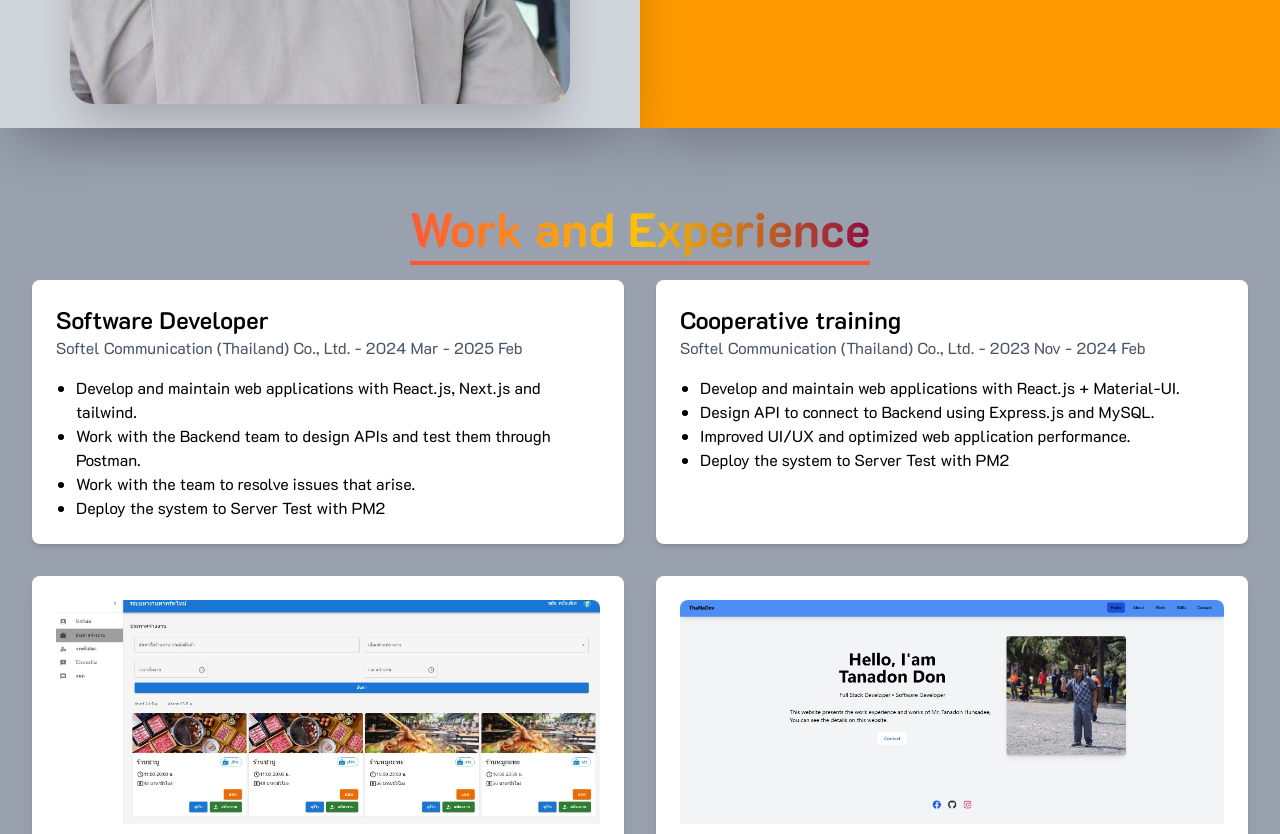
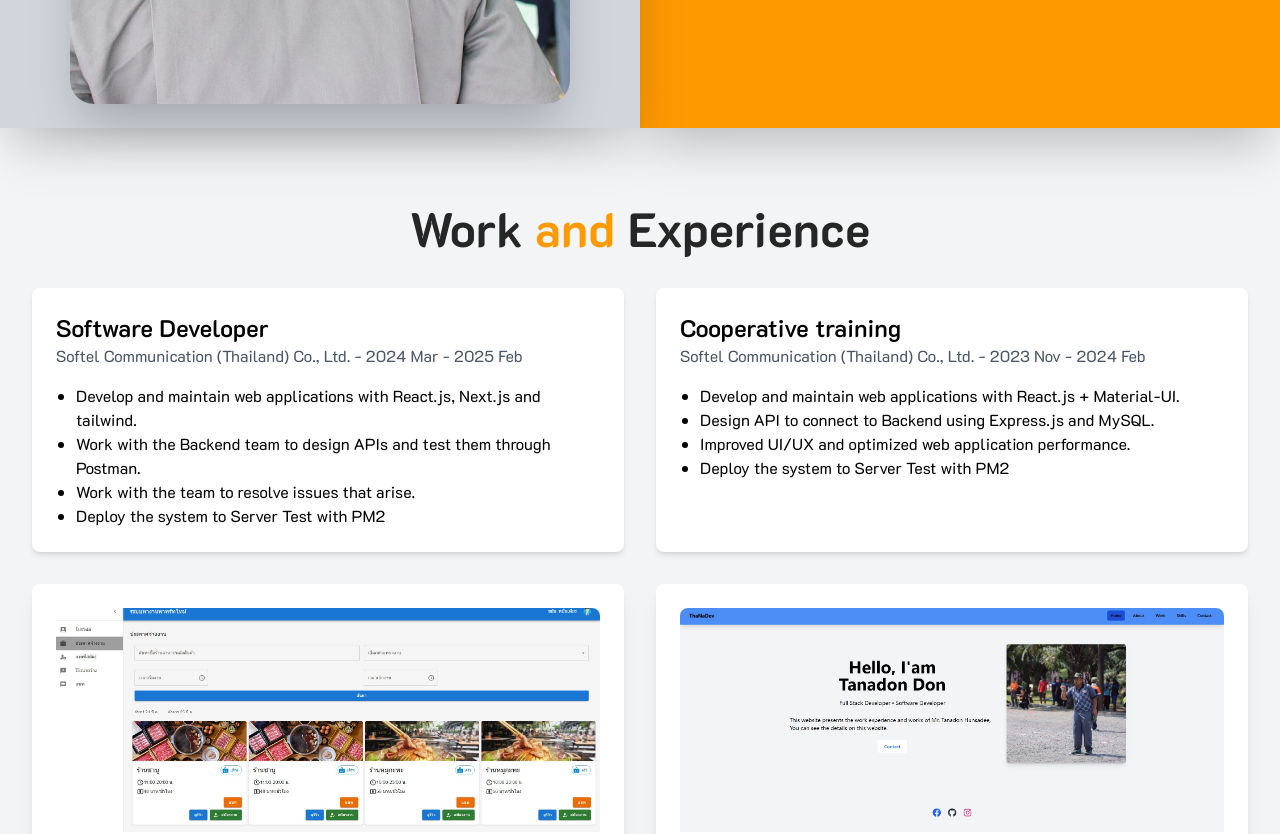
Before and after one commit to tanadonhundev/thana-dev-next, a Next.js app: page / in a window 1280 px wide. Shown: the part 1220-2054 px from the top of the page. Built offline with nearby package versions, Linux system fonts and the light colour scheme.

Commit message:
remove cursor, edit text-heading, edit bg-section

```diff
--- a/src/app/globals.css
+++ b/src/app/globals.css
@@ -7,80 +7,13 @@
   --secondary-color: #ffc300; /* สีรอง (เหลือง) */
   --accent-color: #900c3f; /* สีเน้น (แดงเข้ม) */
   --bg-light: #f5f5f5; /* พื้นหลังสีอ่อน */
+  --black-color: #ffffff;
 }
 
 /* ใช้ CSS Variables ในสไตล์ต่าง ๆ */
-h1 {
+.text-heading {
   font-size: 3rem;
   font-weight: bold;
-  margin-bottom: 1rem;
-  position: relative;
-  background: linear-gradient(
-    to right,
-    var(--primary-color),
-    var(--secondary-color),
-    var(--accent-color)
-  );
-  -webkit-background-clip: text;
-  color: transparent;
+  text-align: center;
+  color: #262626;
 }
-
-h1::after {
-  content: "";
-  position: absolute;
-  bottom: -1px;
-  left: 0;
-  width: 0;
-  height: 4px;
-  background-color: #ff5733;
-  animation: underline 0.5s forwards;
-}
-
-.custom-cursor {
-  /* CSS variables for position */
-  --cx: 0;
-  --cy: 0;
-
-  position: fixed;
-  top: var(--cy);
-  left: var(--cx);
-  width: 24px;
-  height: 24px;
-
-  /* white background + invert any backdrop (= white→black, black→white) */
-  background: #fff;
-  mix-blend-mode: difference;
-
-  border-radius: 50%;
-  pointer-events: none;
-  z-index: 9999;
-
-  /* initial size & opacity */
-  transform: translate(-50%, -50%) scale(1);
-  opacity: 0.8;
-
-  /* smooth transitions */
-  transition: transform 0.15s ease-out, opacity 0.15s ease-out;
-}
-
-/* when “active” (moving), we scale & make it fully opaque */
-.custom-cursor.active {
-  transform: translate(-50%, -50%) scale(3);
-  opacity: 1;
-}
-
-@keyframes underline {
-  to {
-    width: 100%;
-  }
-}
-
-@layer base {
-  *,
-  ::after,
-  ::before,
-  ::backdrop,
-  ::file-selector-button {
-    border-color: var(--tw-border-color, currentcolor);
-  }
-}
--- a/src/app/page.tsx
+++ b/src/app/page.tsx
@@ -5,47 +5,11 @@ import HomeSection from "../views/HomeSection";
 import Navbar from "../components/Navbar";
 import SkillSection from "../views/SkillSection";
 import WorkSection from "../views/WorkSection";
-import { useEffect, useRef, useState } from "react";
-import clsx from "clsx";
 import FooterSection from "@/views/FooterSection";
 
 export default function Home() {
-  const cursorRef = useRef<HTMLDivElement>(null);
-  const [active, setActive] = useState(false);
-
-  useEffect(() => {
-    let frame: number;
-
-    const onMouseMove = (e: MouseEvent) => {
-      // batch DOM writes into rAF
-      frame = requestAnimationFrame(() => {
-        if (!cursorRef.current) return;
-        cursorRef.current.style.setProperty("--cx", `${e.clientX}px`);
-        cursorRef.current.style.setProperty("--cy", `${e.clientY}px`);
-        setActive(true);
-      });
-    };
-
-    const onMouseLeave = () => {
-      cancelAnimationFrame(frame);
-      setActive(false);
-    };
-
-    document.addEventListener("mousemove", onMouseMove);
-    document.addEventListener("mouseleave", onMouseLeave);
-    return () => {
-      cancelAnimationFrame(frame);
-      document.removeEventListener("mousemove", onMouseMove);
-      document.removeEventListener("mouseleave", onMouseLeave);
-    };
-  }, []);
-
   return (
     <div>
-      <div
-        ref={cursorRef}
-        className={clsx("custom-cursor md:block hidden", { active })}
-      />
       <Navbar />
       <HomeSection />
       <AboutSection />
--- a/src/views/ContactSection.tsx
+++ b/src/views/ContactSection.tsx
@@ -3,16 +3,12 @@ import React from "react";
 export default function ContactSection() {
   return (
     <div>
-      <section id="contact" className="bg-gray-400 py-12">
+      <section id="contact" className="bg-gray-100 py-12">
         <div className="max-w-7xl mx-auto px-4 sm:px-6 lg:px-8">
           <div className="text-center mb-10">
             <div className="flex justify-center">
-              <h1>Contact Me</h1>
+              <p className="text-heading">Contact Me</p>
             </div>
-            <p className="text-lg text-gray-600 mt-4">
-              Feel free to reach out if you have any questions or want to
-              collaborate!
-            </p>
           </div>
 
           <div className="flex justify-center">
--- a/src/views/SkillSection.tsx
+++ b/src/views/SkillSection.tsx
@@ -12,13 +12,15 @@ export default function SkillSection() {
       <section
         id="skills"
         ref={sectionRef}
-        className={"py-16 bg-gray-700 transition-opacity duration-1000"}
+        className={"py-16 bg-gray-100 transition-opacity duration-1000"}
       >
-        <div className="max-w-7xl mx-auto px-4 sm:px-6 lg:px-8 ">
+        <div className="max-w-7xl mx-auto px-4 sm:px-6 lg:px-8">
           <div className="flex justify-center">
-            <h1>Skills</h1>
+            <p className="text-heading">
+              Ski<span className="text-amber-600">ll</span>s
+            </p>
           </div>
-          <div className="grid grid-cols-1 sm:grid-cols-2 md:grid-cols-2 lg:grid-cols-3 gap-8">
+          <div className="grid grid-cols-1 sm:grid-cols-2 md:grid-cols-2 lg:grid-cols-3 gap-8 mt-6">
             <TechLanguagesGroup />
             <TechFrontGroup />
             <TechbackGroup />
--- a/src/views/WorkSection.tsx
+++ b/src/views/WorkSection.tsx
@@ -10,13 +10,15 @@ export default function WorkSection() {
       <section
         id="experience"
         ref={ref}
-        className={`py-16 bg-gray-400 transition-opacity duration-1000 `}
+        className={`py-16 bg-gray-100 transition-opacity duration-1000 `}
       >
         <div className="max-w-7xl mx-auto px-4 sm:px-6 lg:px-8">
           <div className="flex justify-center">
-            <h1>Work and Experience</h1>
+            <p className="text-heading">
+              Work <span className="text-amber-500">and</span> Experience
+            </p>
           </div>
-          <div className="grid grid-cols-1 md:grid-cols-2 gap-8">
+          <div className="grid grid-cols-1 md:grid-cols-2 gap-8 mt-6">
             {/* Card แรก: เลื่อนจากซ้าย + มีเอฟเฟกต์ hover */}
             <motion.div
               initial={{ opacity: 0, x: -50 }}
```
